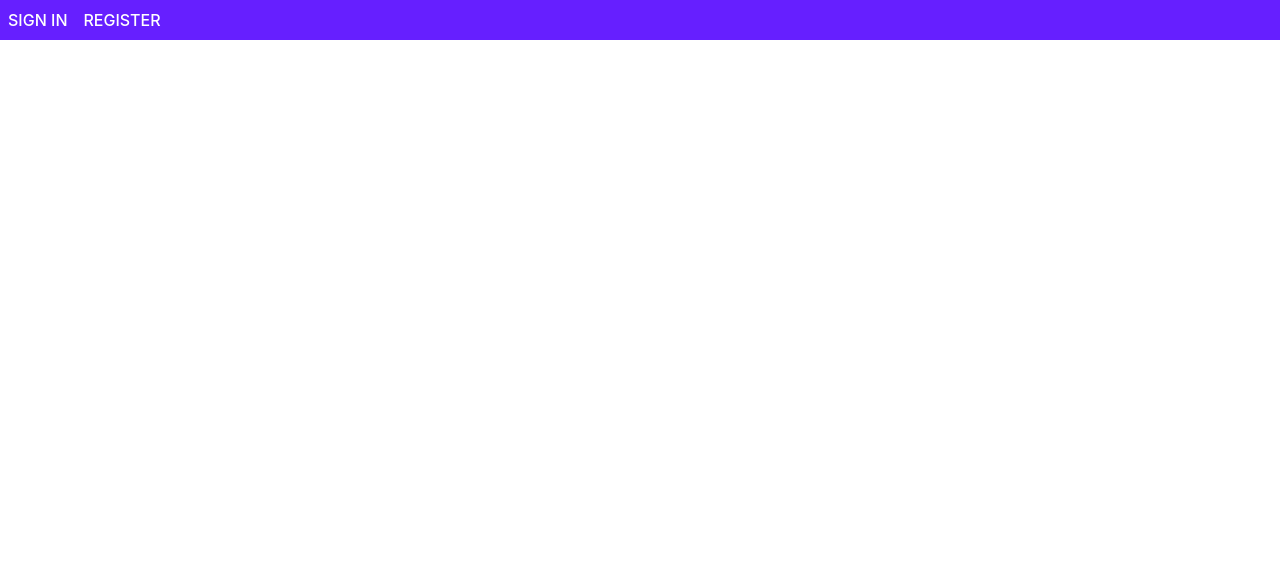
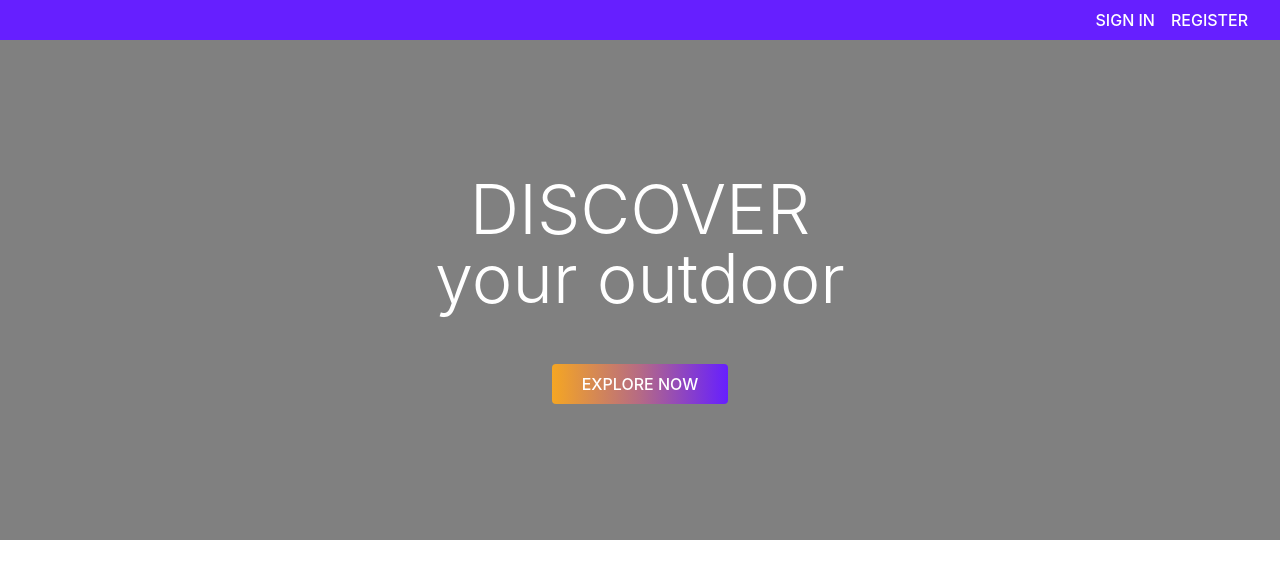
Before and after one commit to iamthuypham/Lambda-sky-frontend, a React (Create React App) app: page / in a window 1280 px wide. Shown: the top 578 px of the page. Built offline with nearby package versions, Linux system fonts and the light colour scheme.

Commit message:
Add Hero section

```diff
--- a/src/App.js
+++ b/src/App.js
@@ -1,13 +1,14 @@
 import React, { Component } from 'react';
 import { BrowserRouter as Router, Route } from 'react-router-dom';
 import AuthenticationBar from './components/authentication/authenticationBar';
+import Hero from './components/hero/Hero';
 
 const Home = props => (
   <div>
     <AuthenticationBar />
+    <Hero />
   </div>
 );
-
 class App extends Component {
   render() {
     return (
--- a/src/components/authentication/authenticationBar.js
+++ b/src/components/authentication/authenticationBar.js
@@ -1,20 +1,26 @@
 import React from 'react';
 import Button from '@material-ui/core/Button';
+import Grid from '@material-ui/core/Grid';
 import { withStyles } from '@material-ui/core/styles';
 
 const AuthenticationBar = ({ classes }) => (
-  <div className={classes.authenticationBar}>
-    <Button>Sign In</Button>
-    <Button>Register</Button>
-  </div>
+  <Grid container justify="flex-end" className={classes.authenticationBar}>
+    <Grid item className={classes.authenticationBarCTA}>
+      <Button className={classes.authenticationBarButton}>Sign In</Button>
+      <Button className={classes.authenticationBarButton}>Register</Button>
+    </Grid>
+  </Grid>
 );
 
 const styles = theme => ({
   authenticationBar: {
-    background: theme.palette.primary.main,
-    '&& button': {
-      color: theme.palette.common.white
-    }
+    background: theme.palette.primary.main
+  },
+  authenticationBarCTA: {
+    padding: `0 ${theme.spacing.unit * 3}px`
+  },
+  authenticationBarButton: {
+    color: theme.palette.common.white
   }
 });
 
--- /dev/null
+++ b/src/components/hero/Hero.js
@@ -0,0 +1,51 @@
+import React from 'react';
+import Typography from '@material-ui/core/Typography';
+import Grid from '@material-ui/core/Grid';
+import Button from '@material-ui/core/Button';
+import { withStyles } from '@material-ui/core/styles';
+
+const Hero = ({ classes }) => (
+  <Grid
+    container
+    className={classes.hero}
+    direction="column"
+    justify="center"
+    alignItems="center"
+  >
+    <Typography variant="h2" className={classes.title}>
+      discover
+    </Typography>
+    <Typography
+      variant="h2"
+      fontFamily="Monospace"
+      className={classes.subtitle}
+    >
+      your outdoor
+    </Typography>
+    <Button className={classes.heroCTA}>Explore Now</Button>
+  </Grid>
+);
+
+const styles = theme => ({
+  hero: {
+    height: 500,
+    backgroundColor: 'grey'
+  },
+  title: {
+    textTransform: 'uppercase',
+    color: `${theme.palette.primary.contrastText}`
+  },
+  subtitle: {
+    color: `${theme.palette.primary.contrastText}`
+  },
+  heroCTA: {
+    background: theme.custom.skyBackground,
+    color: `${theme.palette.primary.contrastText}`,
+    paddingRight: 30,
+    paddingLeft: 30,
+    textTransform: 'uppercase',
+    marginTop: 50
+  }
+});
+
+export default withStyles(styles)(Hero);
--- a/src/theme.js
+++ b/src/theme.js
@@ -5,10 +5,12 @@ export default createMuiTheme({
     primary: {
       light: '#BD10E0',
       main: '#661FFF',
-      dark: '#521EC3'
+      dark: '#521EC3',
+      contrastText: '#FFFFFF'
     },
     secondary: {
-      main: '#F5A623'
+      main: '#F5A623',
+      contrastText: '#FFFFFF'
     }
   },
   typography: {
@@ -26,10 +28,14 @@ export default createMuiTheme({
     unit: 8
   },
   custom: {
-    skyBackground: {
-      background:
-        'linear-gradient(to right, rgb(245,166,35) 0%, rgb(181,106,133) 100%, rgb(102,31,255) 100%)'
+    skyBackground:
+      'linear-gradient(to right, rgb(245,166,35) 0%, rgb(181,106,133) 50%, rgb(102,31,255) 100%)'
+  },
+  overrides: {
+    MuiButton: {
+      text: {
+        borderRadius: 4
+      }
     }
-  },
-  overrides: {}
+  }
 });
```
